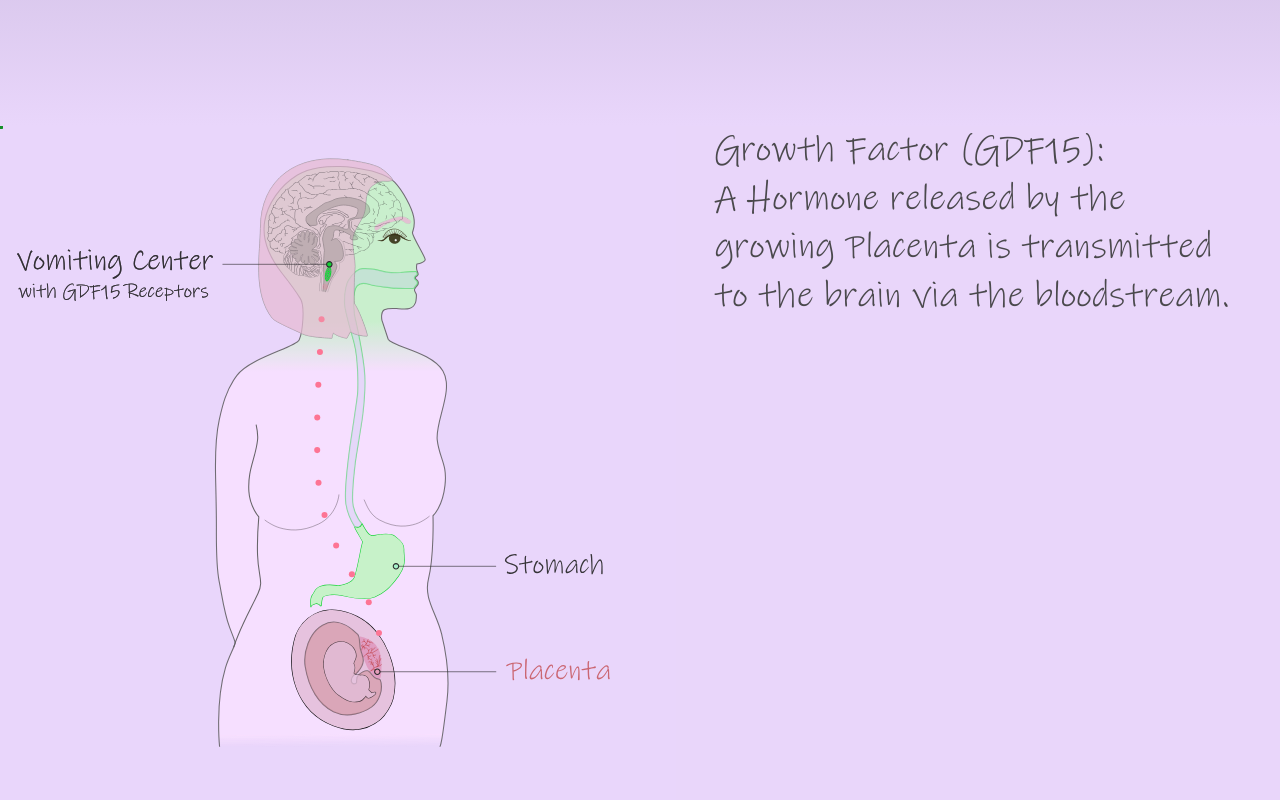
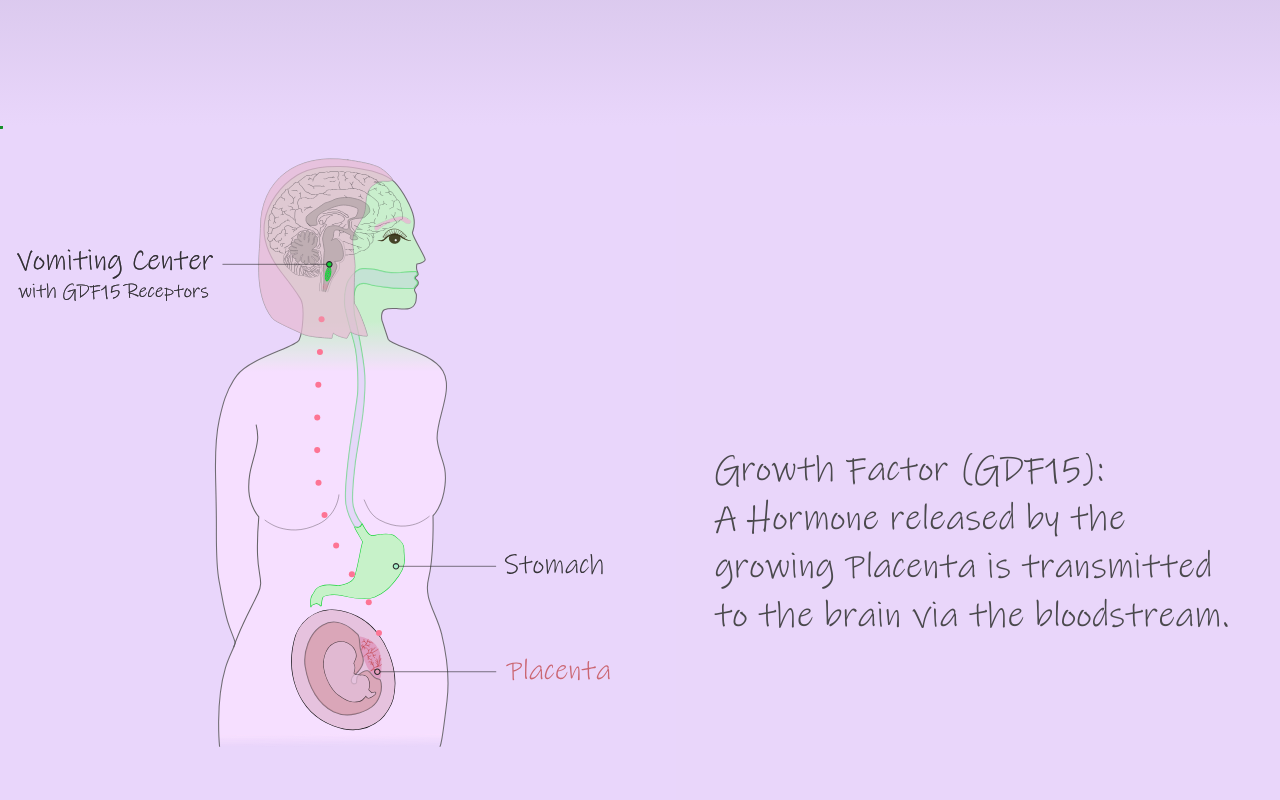
Before and after one commit to bbdataviz/hg-story, a React (Vite) app: page / in a window 1280 px wide. Shown: the part 9260-10060 px from the top of the page. Built offline with nearby package versions, Linux system fonts and the light colour scheme.

Commit message:
Layout transition fixes

```diff
--- a/src/scenes/DataVisualization/StoryLayout.tsx
+++ b/src/scenes/DataVisualization/StoryLayout.tsx
@@ -37,8 +37,8 @@ export default function DataVisualizationSection({ vizScene, onEnter, hasInterac
     offset: ["start end", "end start"]
   })
 
-  const opacity = useTransform(scrollYProgress, [0, 0.1, 0.9, 1], [0, 1, 0.9, 0]);
-  const scale = useTransform(scrollYProgress, [0, 0.1, 0.9, 1], [0.95, 1, 1, 0.8]);
+  const opacity = useTransform(scrollYProgress, [0, 0.1, 0.95, 1], [0, 1, 1, 0.95]);
+  const scale = useTransform(scrollYProgress, [0, 0.1, 0.95, 1], [0.95, 1, 1, 0.95]);
 
   {/* progressive disclosure logic */}
   const state = useVisualizationState(vizScene);
--- a/src/styles/App.css
+++ b/src/styles/App.css
@@ -191,8 +191,8 @@
 }
 
 .text-side {
+  padding-top: 50%;
   border: none;
-  padding-top: 0%;
 }
 
 .last-side-note {
```
